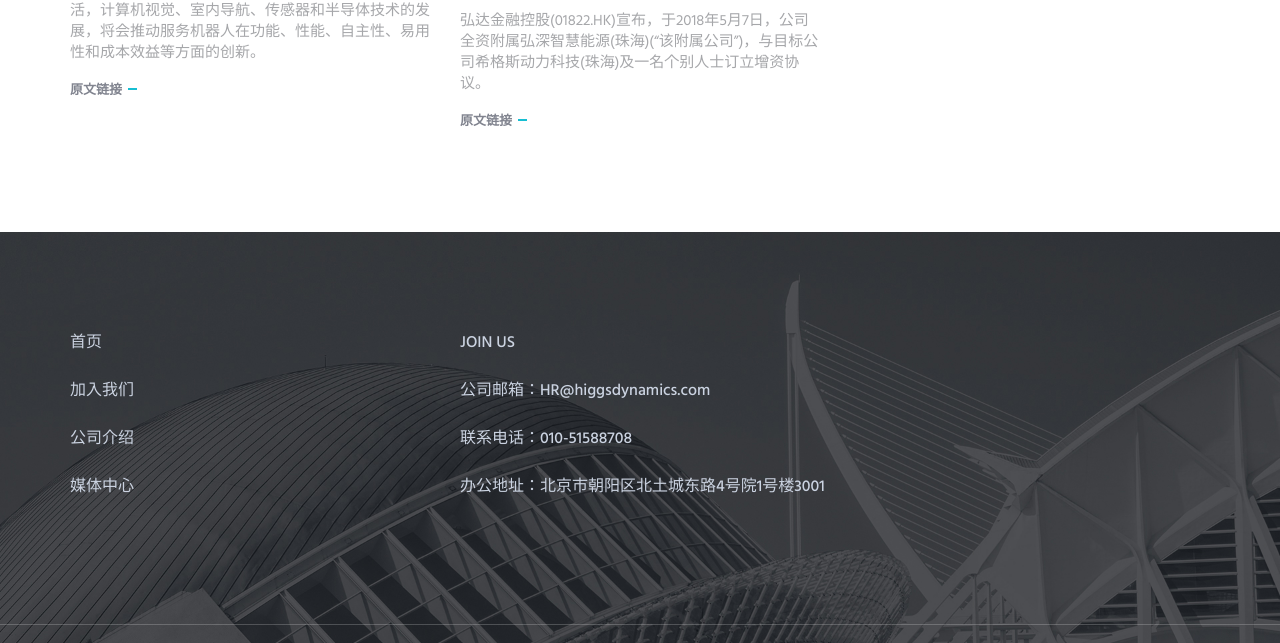
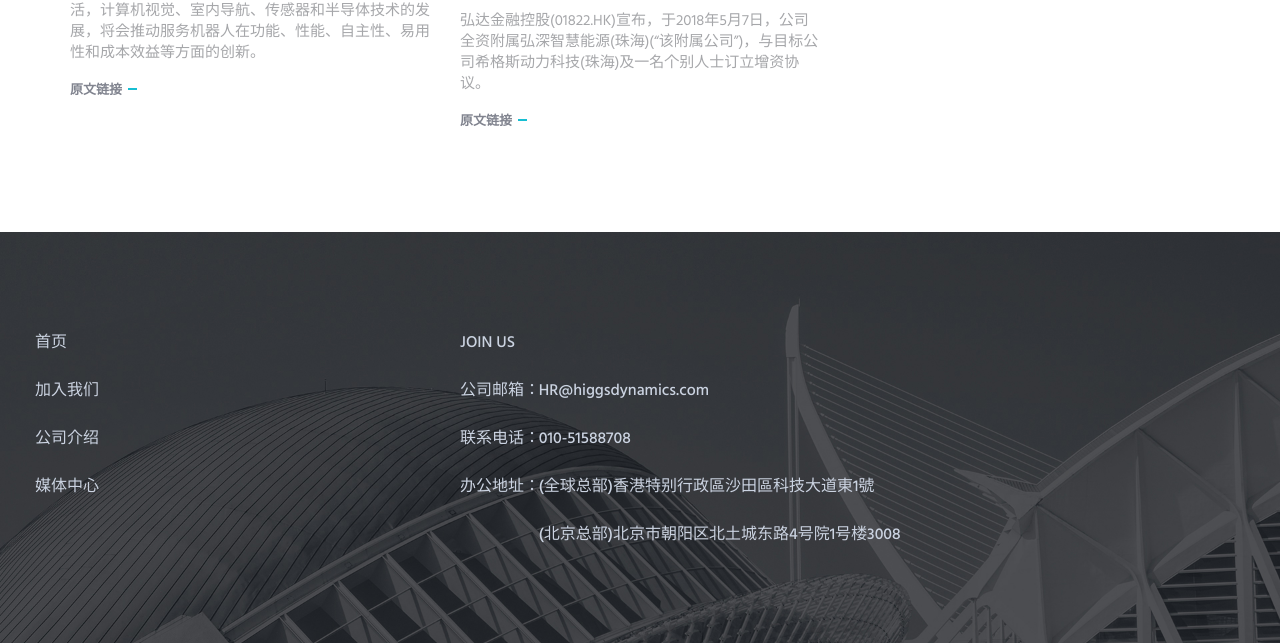
Before and after one commit to Bigshan/higgsdynamics, a plain HTML site: page index.html in a window 1280 px wide. Shown: the part 1354-1997 px from the top of the page. Drawn offline with Linux system fonts and the light colour scheme; a script that the page names is missing.

Commit message:
update address

```diff
--- a/index.html
+++ b/index.html
@@ -71,6 +71,16 @@
 			opacity:1;
 			transition-delay:00ms;
 		}
+        footer span {
+            font-weight: 500;
+            font-size: 16px;
+            width: 100px;
+            color: #cbd3e1;
+
+        }
+        .footer-list-item>a {
+            margin-left: -35px;
+        }
 		</style>
     </head>
     <!-- END HEAD -->
@@ -233,13 +243,14 @@
                             </ul>
                             <!-- End List -->
                         </div>
-                        <div class="col-sm-8 sm-margin-b-30">
+                        <div class="col-sm-7 sm-margin-b-30">
                             <!-- List -->
-                            <ul class="list-unstyled footer-list">
-                                <li class="footer-list-item"><a class="footer-list-link" >JOIN US</a></li>
-                                <li class="footer-list-item"><a class="footer-list-link" >公司邮箱：HR@higgsdynamics.com</a></li>
-                                <li class="footer-list-item"><a class="footer-list-link" >联系电话：010-51588708</a></li>
-                                <li class="footer-list-item"><a class="footer-list-link" >办公地址：北京市朝阳区北土城东路4号院1号楼3001</a></li>
+                            <ul class="list-unstyled footer-list ">
+                                <li class="footer-list-item row"><span class="col-sm-2">JOIN US</span><a class="footer-list-link col-sm-10" ></a></li>
+                                <li class="footer-list-item row"><span class="col-sm-2">公司邮箱：</span><a class="footer-list-link col-sm-10" >HR@higgsdynamics.com</a></li>
+                                <li class="footer-list-item row"><span class="col-sm-2">联系电话：</span><a class="footer-list-link col-sm-10" >010-51588708</a></li>
+                                <li class="footer-list-item row"><span class="col-sm-2">办公地址：</span><a class="footer-list-link col-sm-10" >(全球总部)香港特别行政區沙田區科技大道東1號</a></li>
+                                <li class="footer-list-item row"><span class="col-sm-2"></span><a class="footer-list-link col-sm-8" >(北京总部)北京市朝阳区北土城东路4号院1号楼3008</a></li>
                             </ul>
                             <!-- End List -->
                         </div>
```
